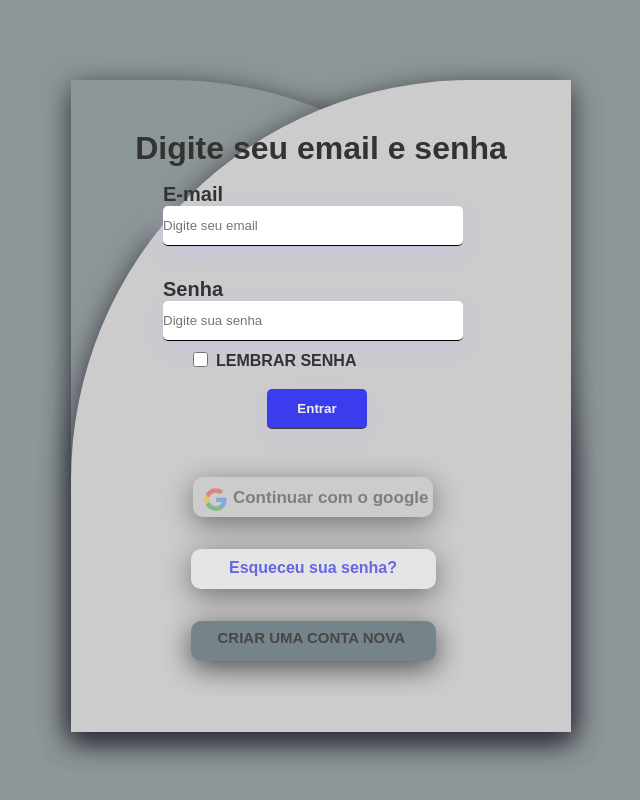
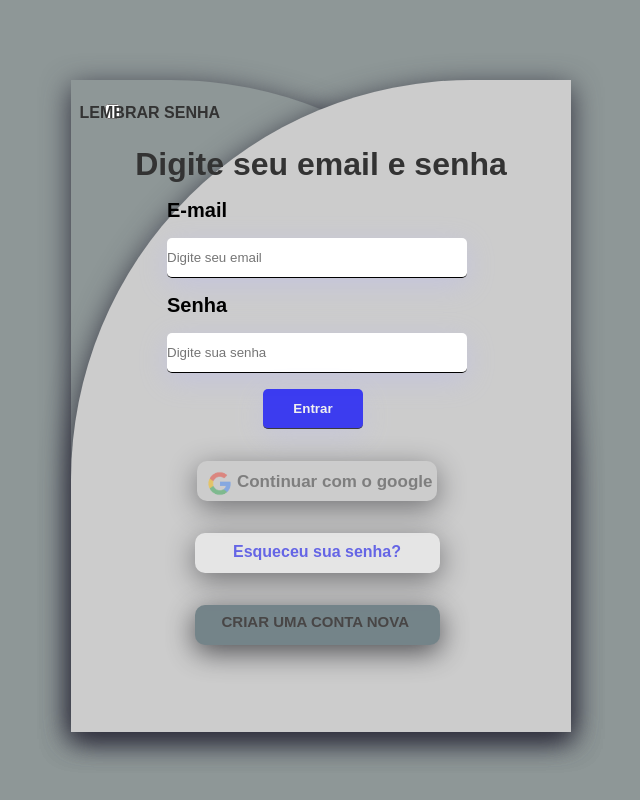
Before and after one commit to Whnatam12/tela_login_e_form_react, a React (Vite) app in the folder login_form/: page / in a window 1280 px wide. Shown: the top 800 px of the page, without its empty margins (319-959 px from the left). Built offline with nearby package versions, Linux system fonts and the light colour scheme.

Commit message:
Update App.css

```diff
--- a/login_form/src/App.css
+++ b/login_form/src/App.css
@@ -22,15 +22,27 @@ p{
   font-weight: bold;
 text-align: justify;
 font-size: 20px;
+color: black;
+}
+
+
+.login-container{
+
+  display: flex;
+  flex-direction: column;
+
 }
 
 .inputs-container {
+
   display: flex;
   flex-direction: column;
 
   gap: 1rem;
-align-items:center;
-margin-left: 2rem;
+  align-items: center;
+  margin-left: 2.5rem;
+
+
 
 
 
@@ -43,14 +55,15 @@ margin-left: 2rem;
   height: 40px;
   width: 300px;
   border: none;
-  border-bottom: 1px solid black;
-  margin-bottom: 2rem;
-margin-left: auto;
+
+margin: 1rem auto;
 
   box-shadow: rgb(196, 196, 221) 0px 7px 29px 0px;
   border-radius: 5px;
   border: none;
   border-bottom: 1px solid black;
+
+
 }
 
 .form-container{
@@ -62,44 +75,45 @@ height: 652px;
   border-top-left-radius:25rem;
 
 }
-#btn{
 
-border: 10px solid black;
+.inputs-container .btn{
 
-
+margin-top: .5rem;
+margin-left: 6rem;
 }
 
 .btn {
 
   background-color: blue;
   font-weight: bold;
-  color: #fff;
+color: #fff;
+opacity: .7;
 
-  opacity: .7;
-transition: .5s;
 cursor: pointer;
 border-radius: 5px;
 border: none;
-margin-top: 3rem;
 
 max-width: 100px;
 max-height:50px ;
 
-position: relative;
-right: 6rem;
+transition: .8s;
+opacity: .7;
+}
 
-}
+
+
 .btn:hover {
   opacity: 1;
 }
-#checkbox{
+#checkbox {
 
-  position: relative;
-  top: 240px;
-  left: 90px;
-  display: flex;
-  flex-direction: row;
-  gap: .5rem;
+display: flex;
+
+padding: 0;
+
+position: relative;
+bottom: 1.5rem;
+
 
 
 
@@ -107,15 +121,24 @@ right: 6rem;
 #checkbox input {
   height: 15px;
   width: 15px;
+  display: flex;
+
+margin-left: .1rem;
+margin-top: 1rem;
+
 }
 #checkbox span {
   font-weight: bold;
 font-size: 16px;
   text-transform: uppercase;
+margin-right: 0;
+position: relative;
+right: 2.5rem;
+margin-top: 1rem;
 
 
 }
-.inputs-container input ,#checkbox ,#google  {
+.inputs-container input ,#google  {
   margin-right: 3rem;
 
 }
```
